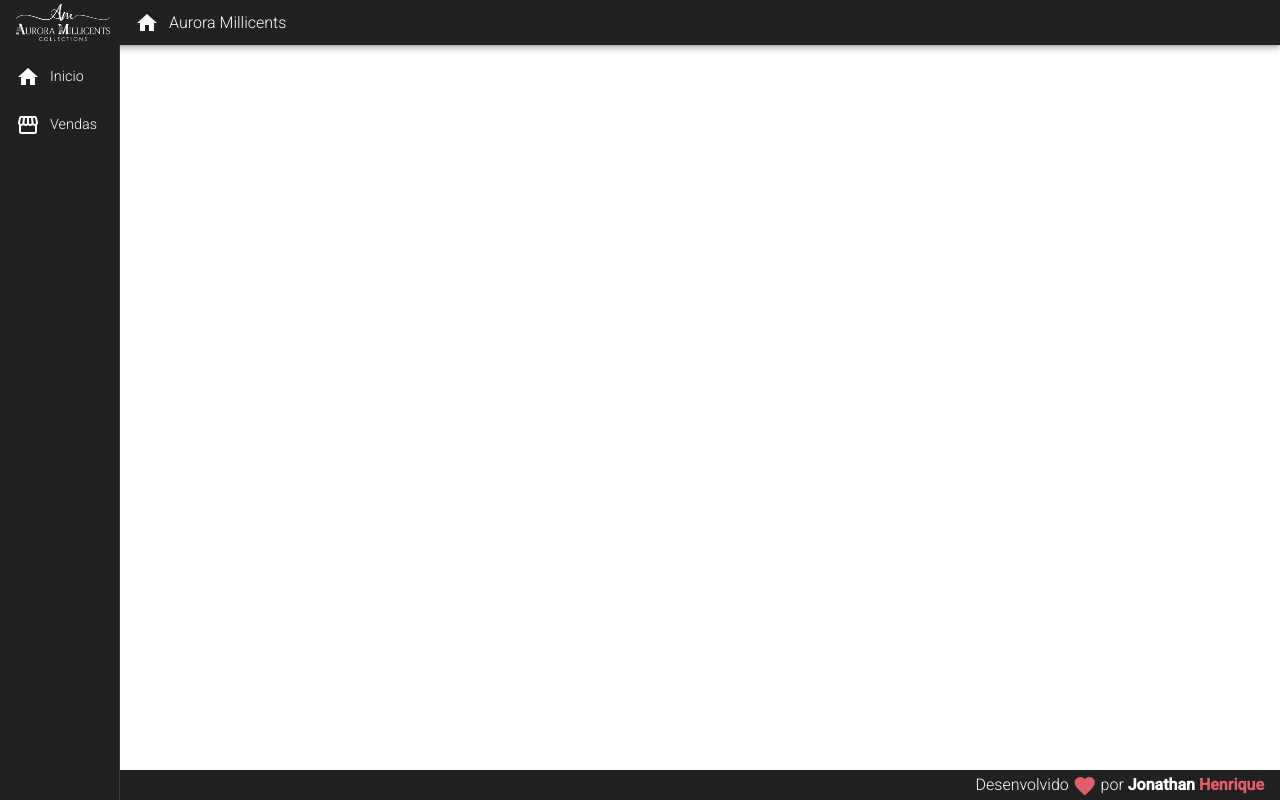
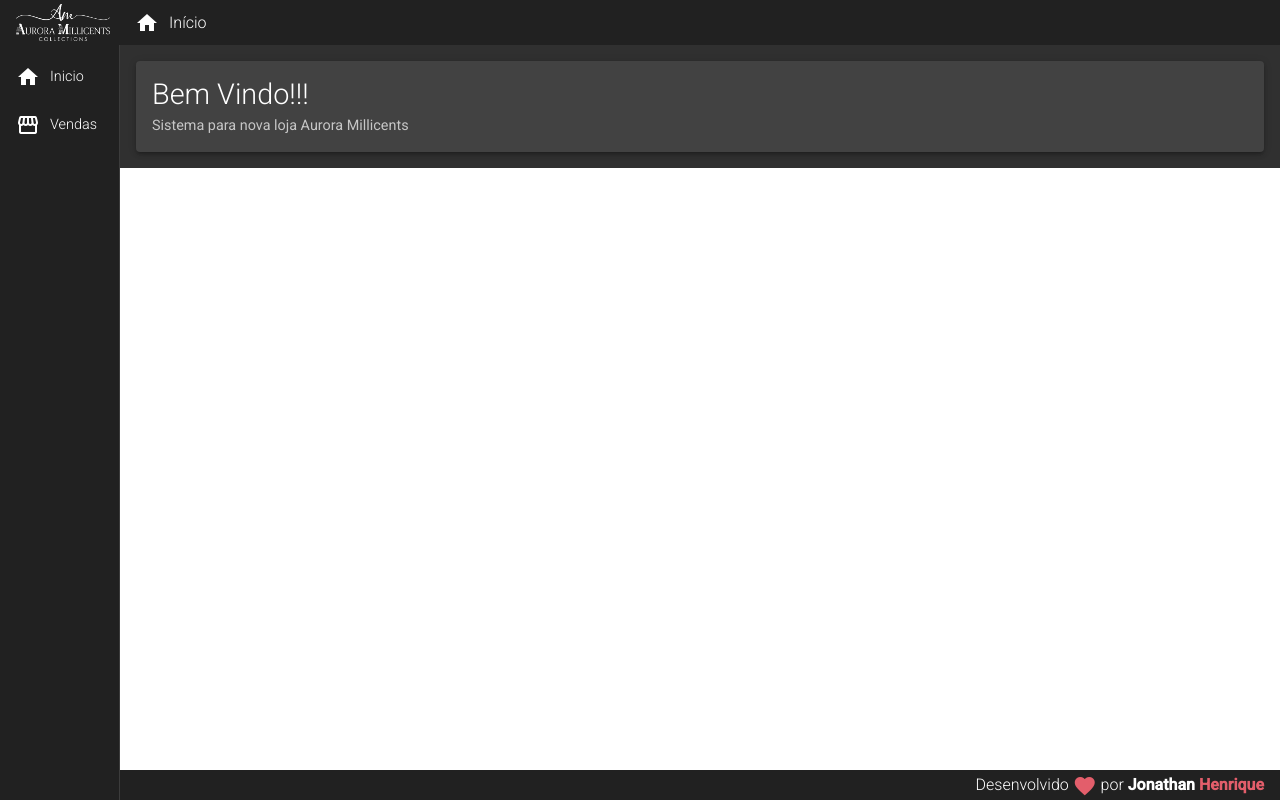
Before and after one commit to jonathan1Henrique/estudo-angular, an Angular app: page / in a window 1280 px wide. Built offline with nearby package versions, Linux system fonts and the light colour scheme.

Commit message:
aplicando rotas

```diff
--- a/src/app/app-routing.module.ts
+++ b/src/app/app-routing.module.ts
@@ -1,7 +1,21 @@
 import { NgModule } from '@angular/core';
 import { RouterModule, Routes } from '@angular/router';
 
-const routes: Routes = [];
+import { HomeComponent } from './views/home/home.component';
+import { ProdutoComponent } from './views/produto/produto.component';
+
+
+
+const routes: Routes = [
+  {
+    path:"",
+    component: HomeComponent
+  },
+{
+  path:"produto",
+  component: ProdutoComponent
+}
+];
 
 @NgModule({
   imports: [RouterModule.forRoot(routes)],
--- a/src/app/components/template/header/header.component.html
+++ b/src/app/components/template/header/header.component.html
@@ -1,6 +1,6 @@
 <mat-toolbar class="header mat-elevation-z4">
     <span>
-        <a>
+        <a routerLink="/">
             <img class="logo" src="assets/images/logo/logotipo_branco.png" alt="logo">
         </a>
     </span>
@@ -9,7 +9,7 @@
             <i class="material-icons">
                 home
             </i>
-            Aurora Millicents
+            Início
         </a>
     </span>
 </mat-toolbar>
--- a/src/app/components/template/nav/nav.component.css
+++ b/src/app/components/template/nav/nav.component.css
@@ -14,3 +14,7 @@
 .sidenav i{
     padding-right: 10px;
 }
+.content{
+    padding: 16px;
+
+}
--- a/src/app/components/template/nav/nav.component.html
+++ b/src/app/components/template/nav/nav.component.html
@@ -1,13 +1,13 @@
 <mat-sidenav-container class="container">
     <mat-sidenav class="sidenav" mode="side" opened fixedInViewport="true" fixedTopGap="45">
         <mat-nav-list class="nav-list">
-            <a mat-list-item>
-                <i class="material-icons">
+            <a mat-list-item routerLink="/">
+                <i class="material-icons" >
                     home
                 </i>
                 Inicio
             </a>
-            <a mat-list-item>
+            <a mat-list-item routerLink="/produto">
                 <i class="material-icons">
                     storefront
                 </i>
@@ -15,4 +15,7 @@
             </a>
         </mat-nav-list>
     </mat-sidenav>
+    <mat-sidenav-content class="content">
+        <router-outlet></router-outlet>
+    </mat-sidenav-content>
 </mat-sidenav-container>
--- /dev/null
+++ b/src/app/views/home/home.component.css
@@ -0,0 +1,9 @@
+.home .title{
+    font-size: 1.8rem;
+    font-weight: 300;
+    line-height: 1.2;
+}
+
+.home .subtitle{
+    font-size: 0.9rem;
+}
--- /dev/null
+++ b/src/app/views/home/home.component.html
@@ -0,0 +1,9 @@
+<mat-card class="home mat-elevation-z3">
+    <mat-card-title class="title">
+        Bem Vindo!!!
+    </mat-card-title>
+
+    <mat-card-subtitle class="subtitle">
+        Sistema para nova loja Aurora Millicents
+    </mat-card-subtitle>
+</mat-card>
--- /dev/null
+++ b/src/app/views/home/home.component.ts
@@ -0,0 +1,15 @@
+import { Component, OnInit } from '@angular/core';
+
+@Component({
+  selector: 'app-home',
+  templateUrl: './home.component.html',
+  styleUrls: ['./home.component.css']
+})
+export class HomeComponent implements OnInit {
+
+  constructor() { }
+
+  ngOnInit(): void {
+  }
+
+}
--- /dev/null
+++ b/src/app/views/produto/produto.component.html
@@ -0,0 +1 @@
+<p>produto works!</p>
--- /dev/null
+++ b/src/app/views/produto/produto.component.ts
@@ -0,0 +1,15 @@
+import { Component, OnInit } from '@angular/core';
+
+@Component({
+  selector: 'app-produto',
+  templateUrl: './produto.component.html',
+  styleUrls: ['./produto.component.css']
+})
+export class ProdutoComponent implements OnInit {
+
+  constructor() { }
+
+  ngOnInit(): void {
+  }
+
+}
```
Also changed, not shown: src/app/app.module.ts (+9 -2 lines), src/app/views/produto/produto.component.css (added).
